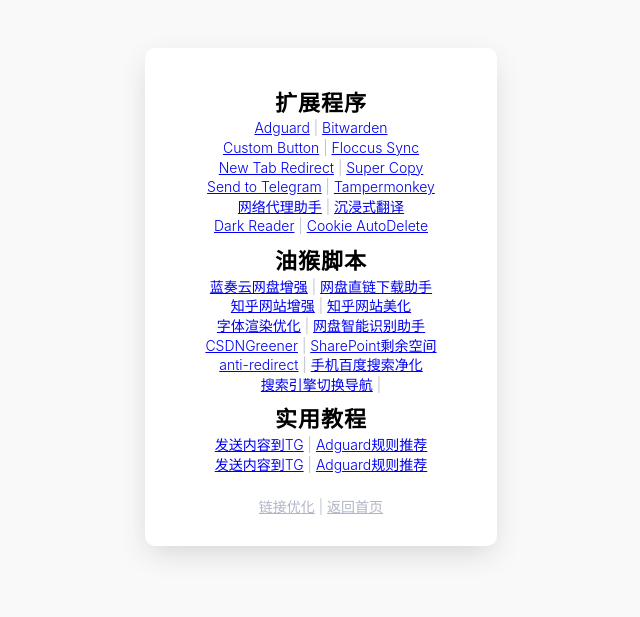
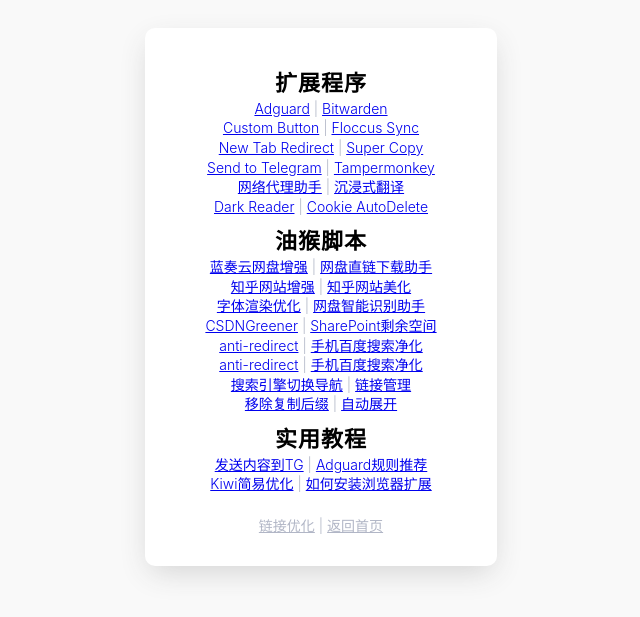
Before and after one commit to echs-top/kiwi, a plain HTML site: page extensions2.html in a window 1280 px wide. Shown: the part 103-720 px from the top of the page, without its empty margins (319-959 px from the left). Drawn offline with Linux system fonts and the light colour scheme.

Commit message:
Update extensions2.html

```diff
--- a/extensions2.html
+++ b/extensions2.html
@@ -27,10 +27,12 @@
       <h2><a target="_parent" href="https://github.com/F9y4ng/GreasyFork-Scripts/raw/master/Font%20Rendering.user.js">字体渲染优化</a> | <a target="_parent" href="https://www.youxiaohou.com/panai.user.js">网盘智能识别助手</a></h2>
       <h2><a target="_parent" href="https://greasyfork.org/scripts/378351">CSDNGreener</a> | <a target="_parent" href="https://greasyfork.org/scripts/425937">SharePoint剩余空间</a></h2>
       <h2><a target="_parent" href="https://greasyfork.org/scripts/11915">anti-redirect</a> | <a target="_parent" href="https://greasyfork.org/zh-CN/scripts/467204-%E6%89%8B%E6%9C%BA%E7%99%BE%E5%BA%A6%E6%90%9C%E7%B4%A2%E5%87%80%E5%8C%96">手机百度搜索净化</a></h2>
-      <h2><a target="_parent" href="https://greasyfork.org/zh-CN/scripts/462130-%E8%81%9A%E5%90%88%E6%90%9C%E7%B4%A2%E5%BC%95%E6%93%8E%E5%88%87%E6%8D%A2%E5%AF%BC%E8%88%AA-%E6%89%8B%E6%9C%BA%E7%89%88-%E7%A7%BB%E5%8A%A8%E7%AB%AF">搜索引擎切换导航</a> | <a target="_parent" href=""></a></h2>
+      <h2><a target="_parent" href="https://greasyfork.org/scripts/11915">anti-redirect</a> | <a target="_parent" href="https://greasyfork.org/zh-CN/scripts/467204-%E6%89%8B%E6%9C%BA%E7%99%BE%E5%BA%A6%E6%90%9C%E7%B4%A2%E5%87%80%E5%8C%96">手机百度搜索净化</a></h2>
+      <h2><a target="_parent" href="https://greasyfork.org/zh-CN/scripts/462130-%E8%81%9A%E5%90%88%E6%90%9C%E7%B4%A2%E5%BC%95%E6%93%8E%E5%88%87%E6%8D%A2%E5%AF%BC%E8%88%AA-%E6%89%8B%E6%9C%BA%E7%89%88-%E7%A7%BB%E5%8A%A8%E7%AB%AF">搜索引擎切换导航</a> | <a target="_parent" href="https://greasyfork.org/scripts/443670">链接管理</a></h2>
+      <h2><a target="_parent" href="https://greasyfork.org/scripts/472307">移除复制后缀</a> | <a target="_parent" href="https://greasyfork.org/scripts/438656">自动展开</a></h2>
       <h1>实用教程</h1>
       <h2><a target="_parent" href="https://kiwi.echs.top/art/sendtotg.html">发送内容到TG</a> | <a target="_parent" href="https://kiwi.echs.top/art/ad.html">Adguard规则推荐</a></h2>
-      <h2><a target="_parent" href="https://kiwi.echs.top/art/sendtotg.html">发送内容到TG</a> | <a target="_parent" href="https://kiwi.echs.top/art/ad.html">Adguard规则推荐</a></h2>
+      <h2><a target="_parent" href="https://kiwi.echs.top/art/start.html">Kiwi简易优化</a> | <a target="_parent" href="https://www.youxiaohou.com/zh-cn/crx.html">如何安装浏览器扩展</a></h2>
       <br>
       <h2><a target="_parent" style="color:inherit;" href="https://kiwi.echs.top/extensions.html">链接优化</a> | <a target="_parent" style="color:inherit;" href="https://kiwi.echs.top">返回首页</a></h2>
     </div>
```
